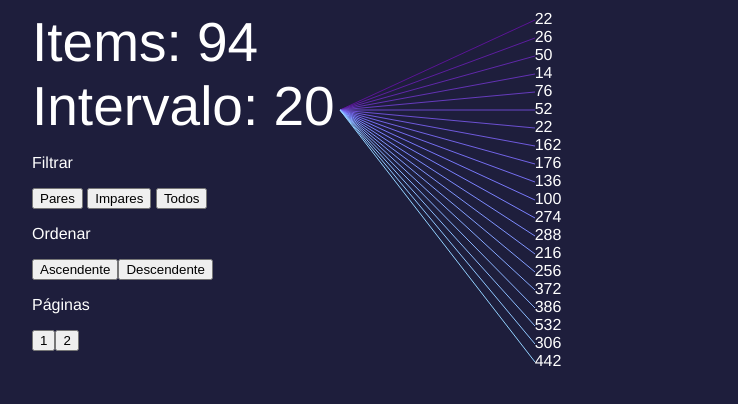
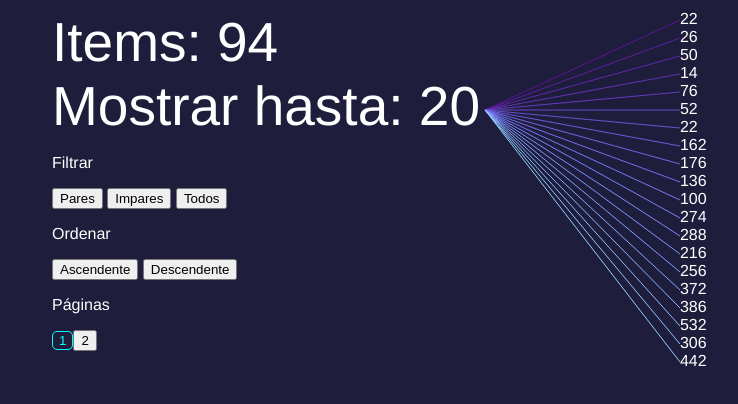
Before and after one commit to gerardhemgren/filtered_pagination, a plain HTML site: page learnJS.html in a window 1280 px wide. Both pictures are taken after a click on the button "Pares". Shown: the whole page, without its empty margins (16-754 px from the left). Drawn offline with Linux system fonts and the light colour scheme.

Commit message:
focus buttons, panel & pages

```diff
--- a/learnJS.html
+++ b/learnJS.html
@@ -11,39 +11,45 @@
             color: white;
             font-family: 'Franklin Gothic Medium', 'Arial Narrow', Arial, sans-serif;
         }
+
+        .button-focus {
+            outline-style: none;
+            color: cyan;
+            border: 1px solid cyan;
+            border-radius: 5px;
+            background-color: transparent;
+        }
     </style>
 </head>
 
-<body id="body" style="display: flex;  margin-top: 10px; padding: 0 40px;">
+<body id="body" style="display: flex;  margin-top: 10px; padding: 0 60px;">
     <div>
         <div id="itemsNumber" style="font-size: 55px;"></div>
         <div id="intervalNumber" style="font-size: 55px;"></div>
         <div>
             <p>Filtrar</p>
-            <button id='filter' onclick="filter('even')">Pares</button>
-            <button id='filter' onclick="filter('odd')">Impares</button>
-            <button id='filter' onclick="filter('all')">Todos</button>
+            <div id="filterPanel">
+                <button id='filter' onclick="filter('even')">Pares</button>
+                <button id='filter' onclick="filter('odd')">Impares</button>
+                <button id='filter' onclick="filter('all')">Todos</button>
+            </div>
+
             <p>Ordenar</p>
-            <div style="display: flex;">
-                <div id="ascending">
-                    <button id="ascending" onclick="sortArray('asc')">Ascendente</button>
-                </div>
-                <div id="descending">
-                    <button id="descending" onclick="sortArray('desc')">Descendente</button>
-                </div>
+            <div id="sortPanel">
+                <button id="sort" onclick="sortArray('asc')">Ascendente</button>
+                <button id="sort" onclick="sortArray('desc')">Descendente</button>
             </div>
             <p>Páginas</p>
-            <div id="divButton"></div>
+            <div id="page-buttons"></div>
         </div>
     </div>
     <div id="canvasDiv"></div>
     <div id="show-items"></div>
 
     <script>
-
         // CREATED (Array: [{item & condition]})
         const showItems = document.getElementById('show-items');
-        const divButton = document.getElementById('divButton');
+        const divButton = document.getElementById('page-buttons');
         const itemsNumber = document.getElementById('itemsNumber');
         const intervalNumber = document.getElementById('intervalNumber');
 
@@ -58,14 +64,13 @@
             array.push(arrayBody);
         }
         itemsNumber.innerHTML = `Items: ${items}`;
-        intervalNumber.innerHTML = `Intervalo: ${interval}`;
+        intervalNumber.innerHTML = `Mostrar hasta: ${interval}`;
 
         ///////////////////////
         // FilterArray
         let arrayFiltered = array;
         function filter(filterParam) {
             arrayFiltered = array;
-            sortArray(localStorage.getItem('sort-condition'));
             function filterArray() {
                 return array.filter(c => {
                     if (filterParam == 'even') {
@@ -79,8 +84,7 @@
                 })
             }
             arrayFiltered = filterArray();
-            splitInPages();
-            renderItems();
+            sortArray(localStorage.getItem('sort-condition'));
         }
 
         ///////////////////////
@@ -134,11 +138,17 @@
 
         ///////////////////////
         // Creates Buttons
+        // let PBsiblingElements;
         function createButton(pageNumber) {
             const button = document.createElement('button');
             button.innerHTML = pageNumber;
+            button.setAttribute('id', `page-number-button-${pageNumber}`);
             button.addEventListener('click', function () {
-                renderItems(pageNumber)
+                renderItems(pageNumber);
+                for (b = 0; b < document.getElementById(`page-buttons`).children.length; b++) {
+                    document.getElementById(`page-buttons`).children[b].classList.remove('button-focus');
+                }
+                document.getElementById(`page-number-button-${pageNumber}`).classList.add('button-focus');
             })
             divButton.appendChild(button);
         }
@@ -155,7 +165,7 @@
             const items = document.createElement('div');
             let currentPage;
             if (arrayFilteredInPages.length != 0) {
-            currentPage = arrayFilteredInPages[renderPageNumber - 1].items;
+                currentPage = arrayFilteredInPages[renderPageNumber - 1].items;
                 for (i in currentPage) {
                     const eachItem = document.createElement('div');
                     eachItem.innerHTML = currentPage[i].item;
@@ -164,6 +174,7 @@
                 }
             }
             showItems.appendChild(items);
+            document.getElementById(`page-number-button-1`).classList.add('button-focus');
 
             //////// Lines in canvas
             const canvasDiv = document.getElementById('canvasDiv');
@@ -188,6 +199,24 @@
         }
         renderItems();
 
+        /////////////////////
+        // Focus category buttons
+        function setButtonClass() {
+            allButtons = document.getElementsByTagName('button');
+            for (i = 0; i < allButtons.length; i++) {
+                allButtons[i].addEventListener('click', function setFocus(self) {
+                    delFocusClass(self);
+                    self.path[0].classList.add('button-focus');
+                })
+            }
+        }
+        setButtonClass();
+        function delFocusClass(self) {
+            siblingElements = self.path[1].children
+            for (i = 0; i < siblingElements.length; i++) {
+                siblingElements[i].classList.remove('button-focus');
+            }
+        }
     </script>
 </body>
 
```
